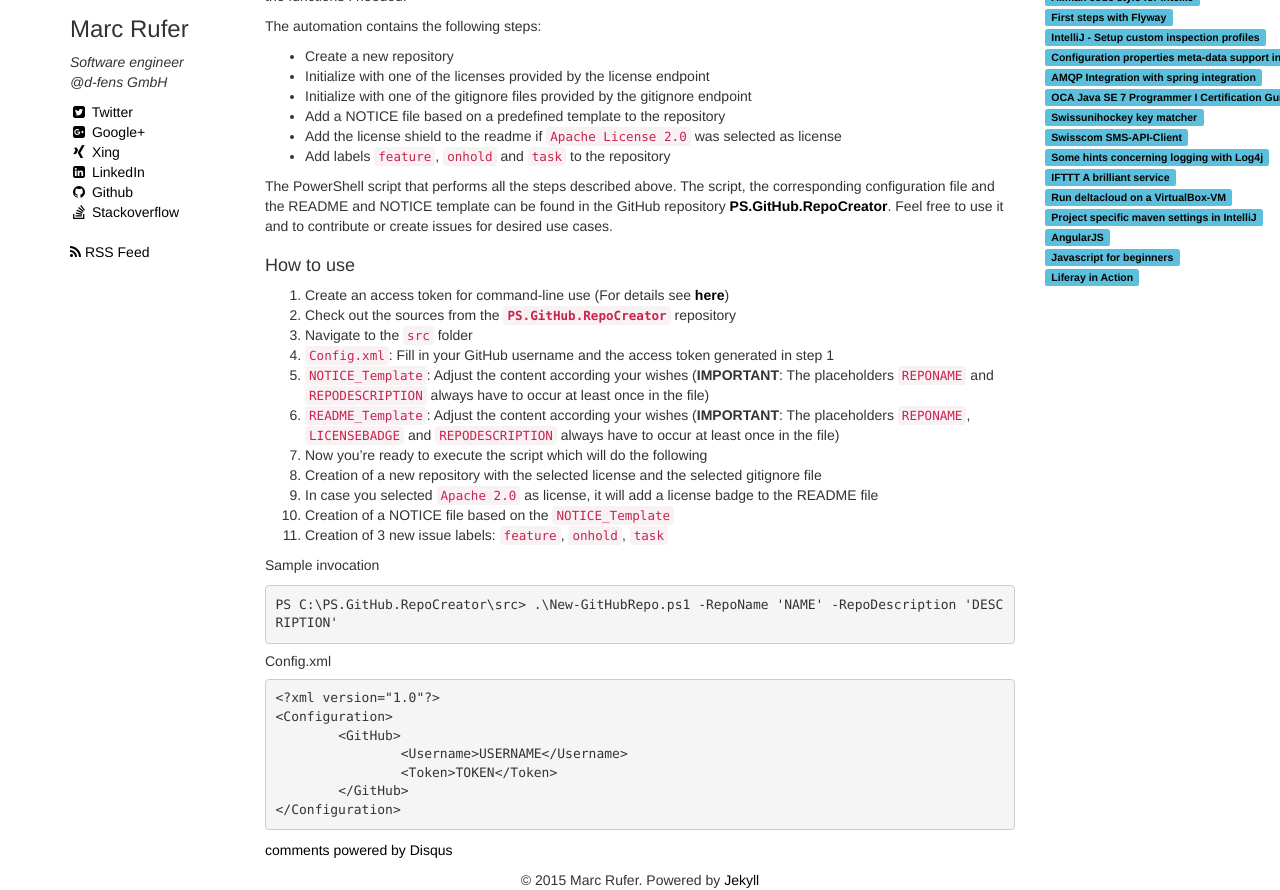
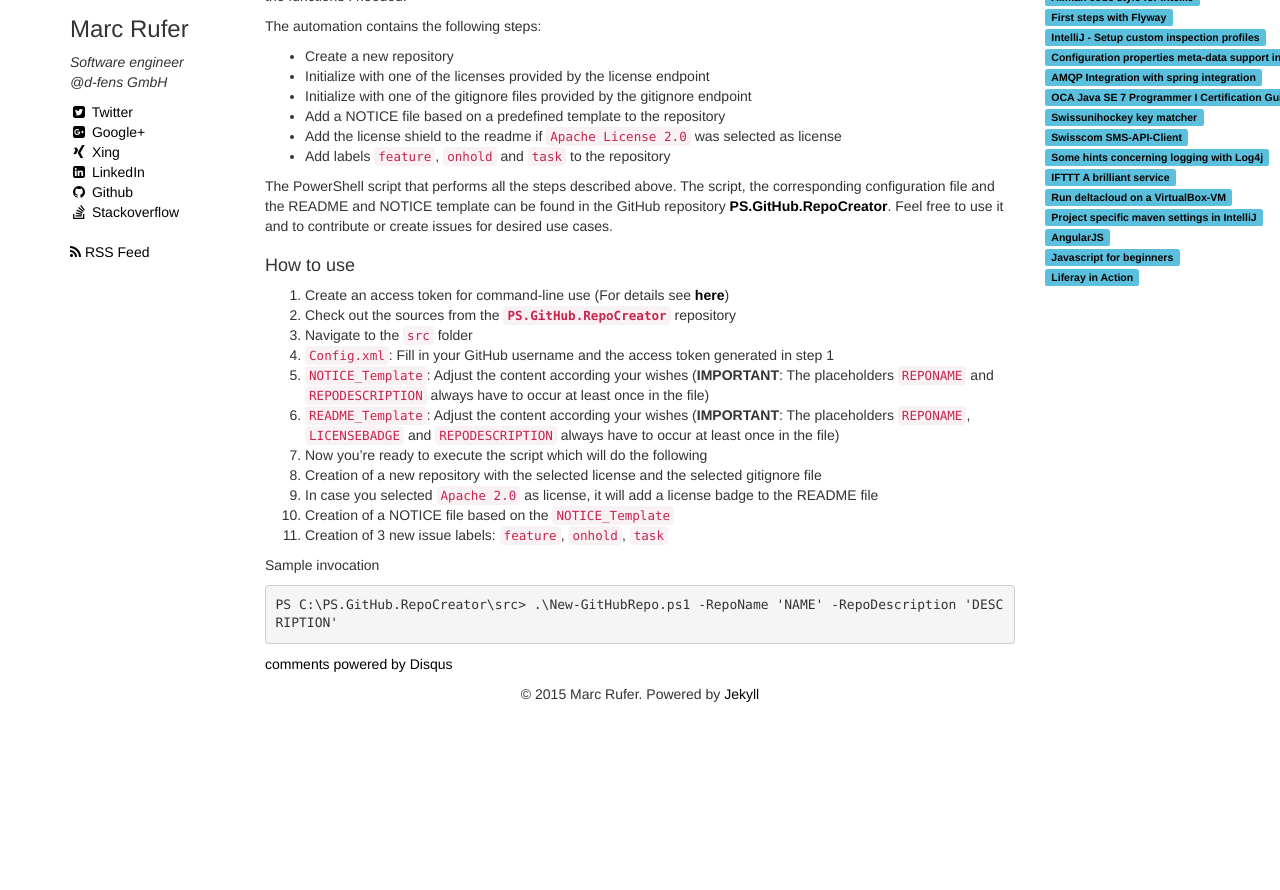
Before and after one commit to rufer7/rufer7.github.io, a Jekyll site: the page built from _posts/out of the www/2015-11-25-GitHub-Repository-Creation-with-PowerShell.md, in a window 1280 px wide, cut to the strip 275-1165 px from the top of the page. Built offline with Jekyll 4.4.1, drawn with Linux system fonts in a browser that asks for light colours; nearby versions of some CDN libraries; comment, search, counter and statistics services are not loaded; after the commit the page ends 979 px from its top, so only the background shows below that.

Commit message:
minor adjustements

````diff
--- a/_posts/out of the www/2015-11-25-GitHub-Repository-Creation-with-PowerShell.md
+++ b/_posts/out of the www/2015-11-25-GitHub-Repository-Creation-with-PowerShell.md
@@ -44,15 +44,3 @@ Sample invocation
 ```
 PS C:\PS.GitHub.RepoCreator\src> .\New-GitHubRepo.ps1 -RepoName 'NAME' -RepoDescription 'DESCRIPTION'
 ```
-
-##### Config.xml
-
-```
-<?xml version="1.0"?>
-<Configuration>
-	<GitHub>
-		<Username>USERNAME</Username>
-		<Token>TOKEN</Token>
-	</GitHub>
-</Configuration>
-```
````
